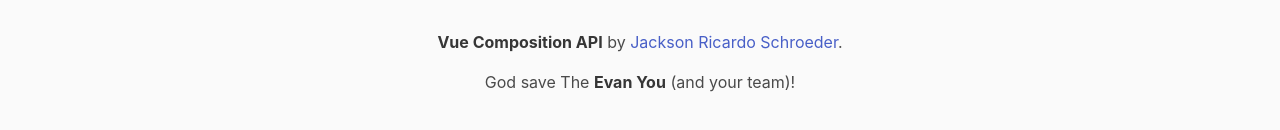
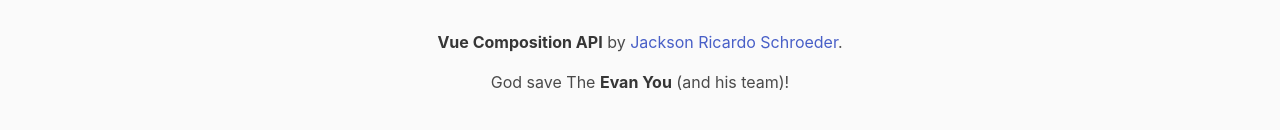
Before and after one commit to xereda/vite-compositon-api, a Vue app: page / in a window 1280 px wide. Shown: the part 1511-1641 px from the top of the page. Built offline with nearby package versions, Linux system fonts and the light colour scheme.

Commit message:
fix grammar error

```diff
--- a/src/components/app-footer.vue
+++ b/src/components/app-footer.vue
@@ -5,7 +5,7 @@
         <strong>Vue Composition API</strong> by
         <a href="https://www.twitter.com/xereda">Jackson Ricardo Schroeder</a>.
       </p>
-      <p>God save The <strong>Evan You</strong> (and your team)!</p>
+      <p>God save The <strong>Evan You</strong> (and his team)!</p>
     </div>
   </footer>
 </template>
```
